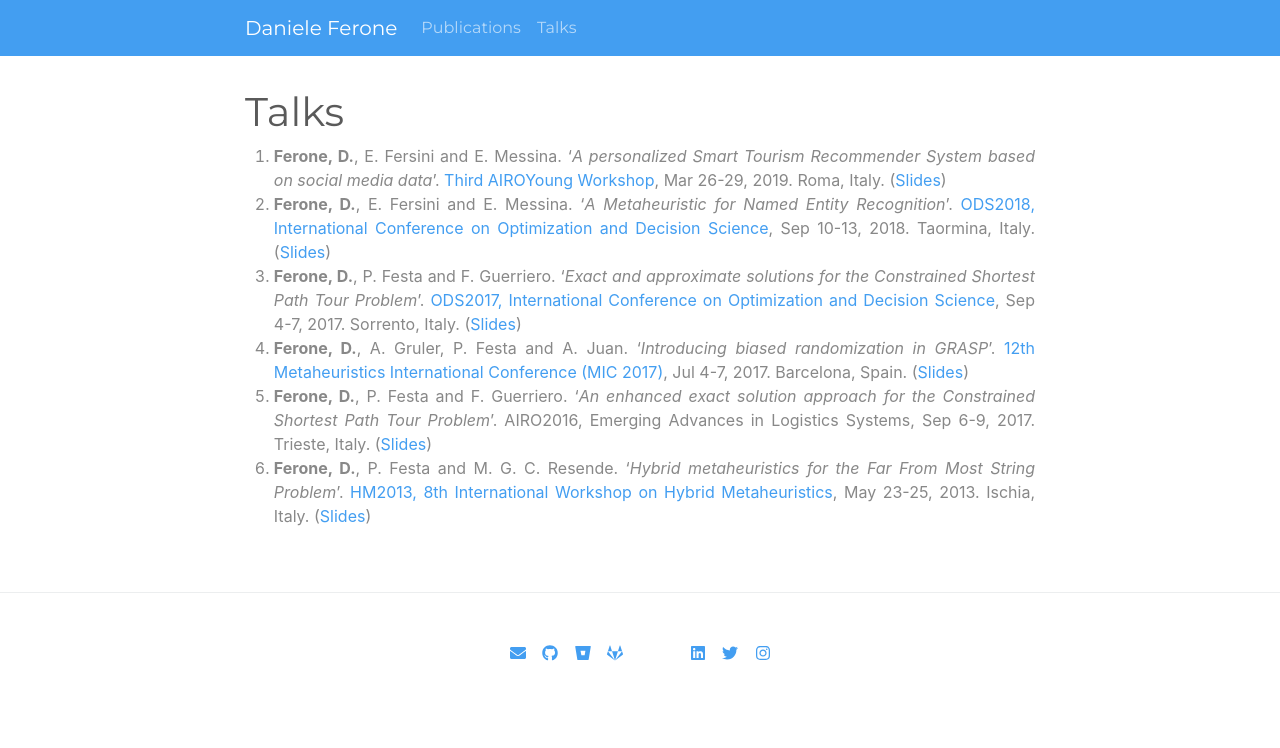
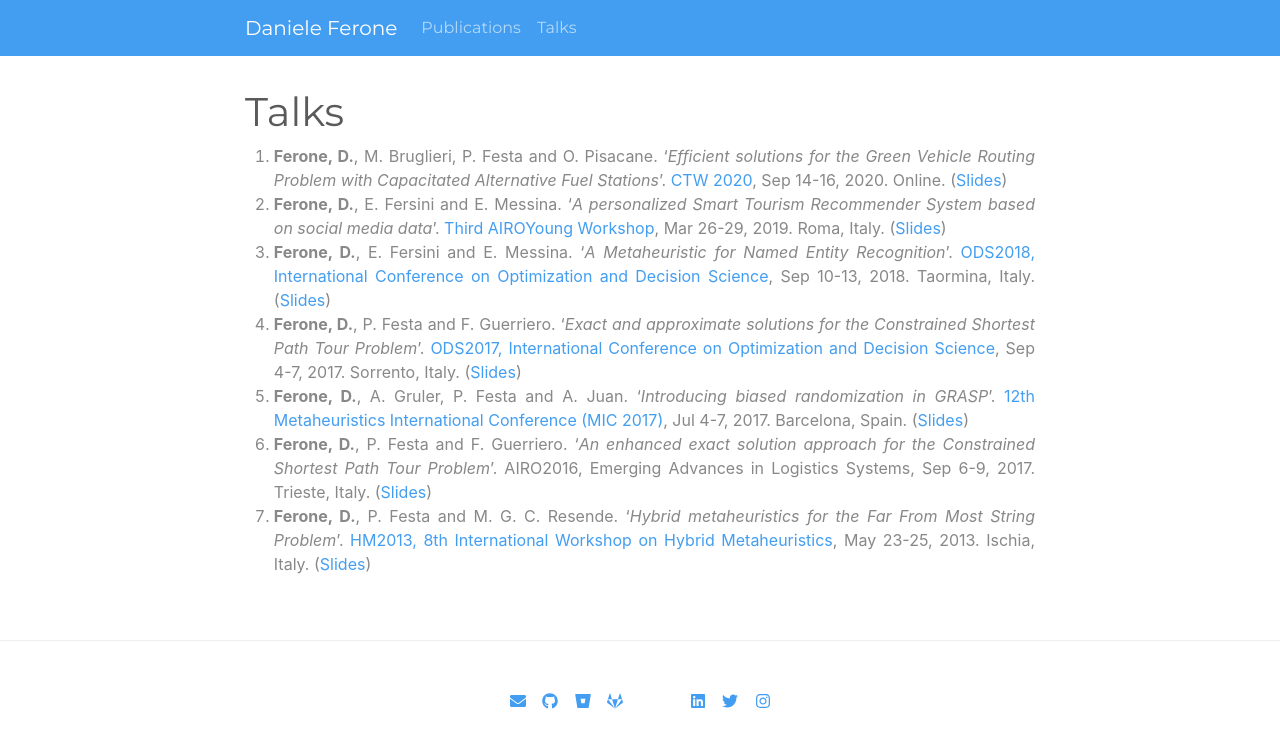
Before and after one commit to fdaniele85/fdaniele85.github.io, a Jekyll site: the page built from pages/talks.html, in a window 1280 px wide. Shown: the top 748 px of the page. Built offline with Jekyll 4.4.1, drawn with Linux system fonts in a browser that asks for light colours; nearby versions of some CDN libraries; a style sheet for code colours, icons or effects is not loaded.

Commit message:
Aggiunto talk CTW

```diff
--- a/pages/talks.html
+++ b/pages/talks.html
@@ -5,6 +5,7 @@ title: Talks
 
 <div class="text-justify publications">
 	<ol>
+		<li><strong>Ferone, D.</strong>, M. Bruglieri, P. Festa and O. Pisacane. ‘<em>Efficient solutions for the Green Vehicle Routing Problem with Capacitated Alternative Fuel Stations</em>’. <a href="http://ctw2020.iasi.cnr.it/">CTW 2020</a>, Sep 14-16, 2020. Online. (<a href="/papers/CTW_2020.pdf">Slides</a>)</li>
 		<li><strong>Ferone, D.</strong>, E. Fersini and E. Messina. ‘<em>A personalized Smart Tourism Recommender System based on social media data</em>’. <a href="https://workshop.airoyoung.org/2019/">Third AIROYoung Workshop</a>, Mar 26-29, 2019. Roma, Italy. (<a href="/papers/3AYW.pdf">Slides</a>)</li>
 		<li><strong>Ferone, D.</strong>, E. Fersini and E. Messina. ‘<em>A Metaheuristic for Named Entity Recognition</em>’. <a href="http://www.airoconference.it/ods2018/">ODS2018, International Conference on Optimization and Decision Science</a>, Sep 10-13, 2018. Taormina, Italy. (<a href="/papers/ODS2018.pdf">Slides</a>)</li>
 		<li><strong>Ferone, D.</strong>, P. Festa and F. Guerriero. ‘<em>Exact and approximate solutions for the Constrained Shortest Path Tour Problem</em>’. <a href="http://www.airoconference.it/ods2017/">ODS2017, International Conference on Optimization and Decision Science</a>, Sep 4-7, 2017. Sorrento, Italy. (<a href="/papers/ODS2017.pdf">Slides</a>)</li>
```
Also changed, not shown: 1 other file.
